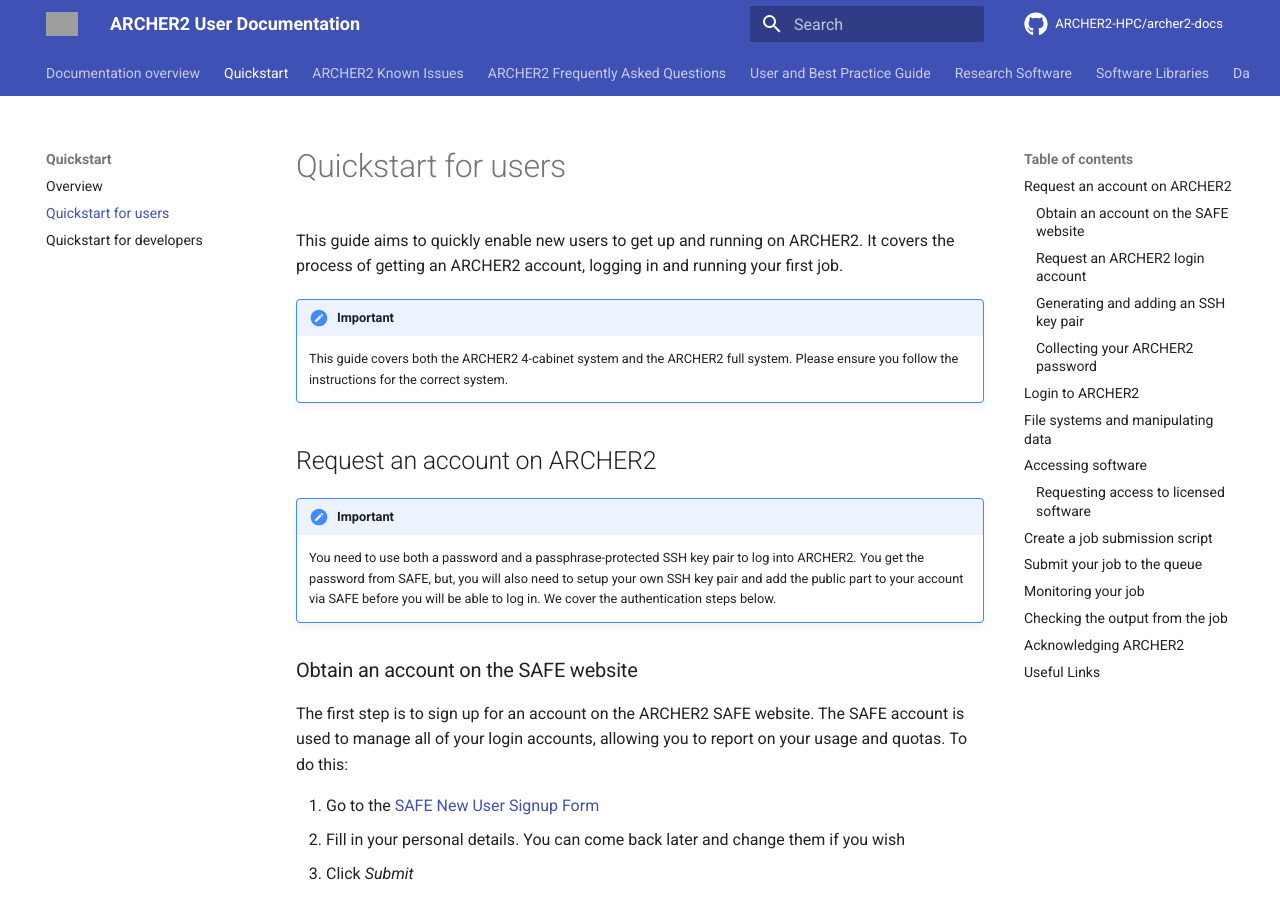
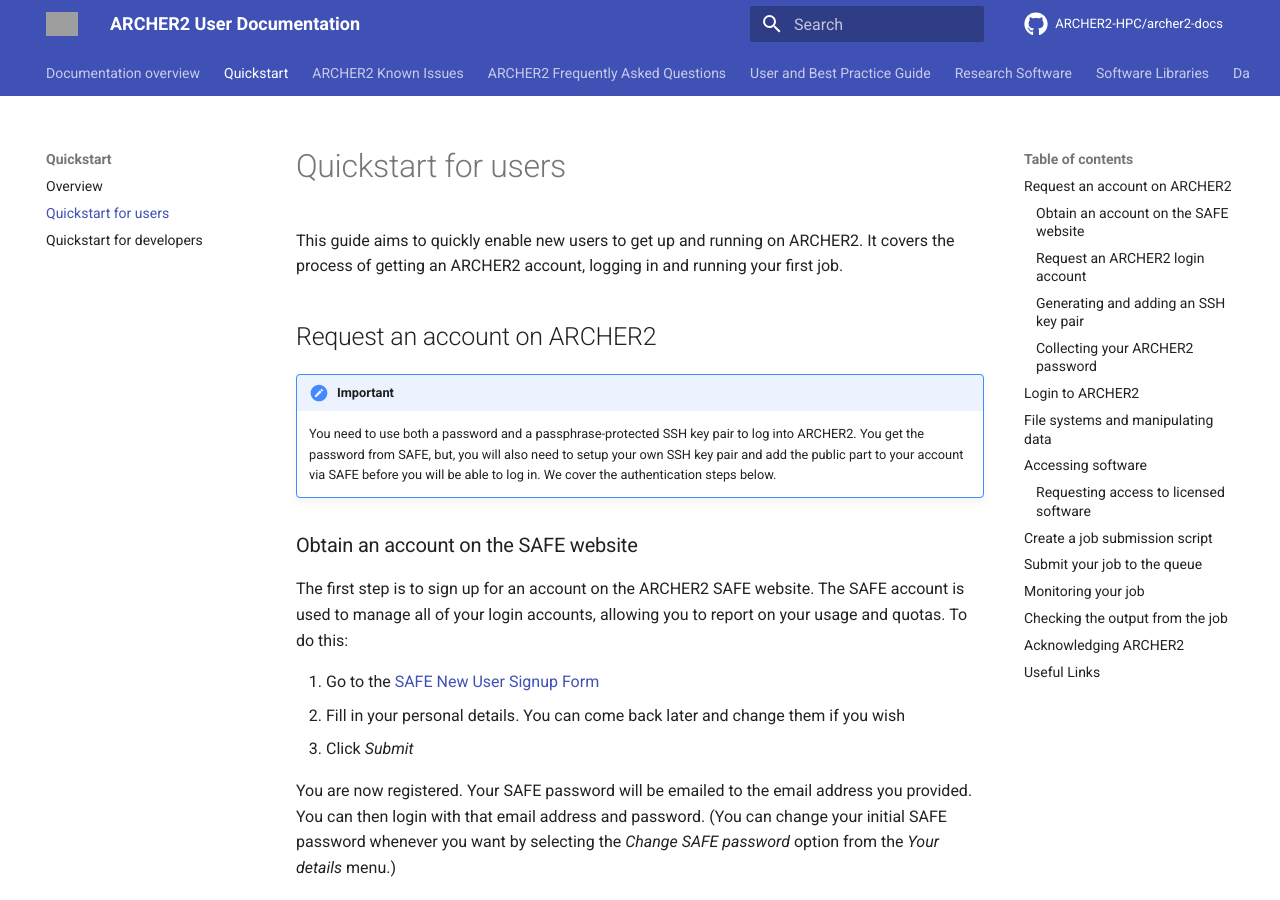
Before and after one commit to ARCHER2-HPC/archer2-docs, an MkDocs documentation site: the page built from docs/quick-start/quickstart-users.md, in a window 1280 px wide and 900 px high. Built offline with MkDocs 1.6.1 and Material for MkDocs 9.7.7, drawn with Linux system fonts in a browser that asks for light colours; comment, search, counter and statistics services are not loaded; grey boxes are pictures that could not be loaded.

Commit message:
Remove 4-cab note

```diff
--- a/docs/quick-start/quickstart-users.md
+++ b/docs/quick-start/quickstart-users.md
@@ -3,11 +3,6 @@
 This guide aims to quickly enable new users to get up and running on
 ARCHER2. It covers the process of getting an ARCHER2 account, logging in
 and running your first job.
-
-!!! important
-    This guide covers both the ARCHER2 4-cabinet system and the
-    ARCHER2 full system. Please ensure you follow the instructions
-    for the correct system.
 
 ## Request an account on ARCHER2
 
```
